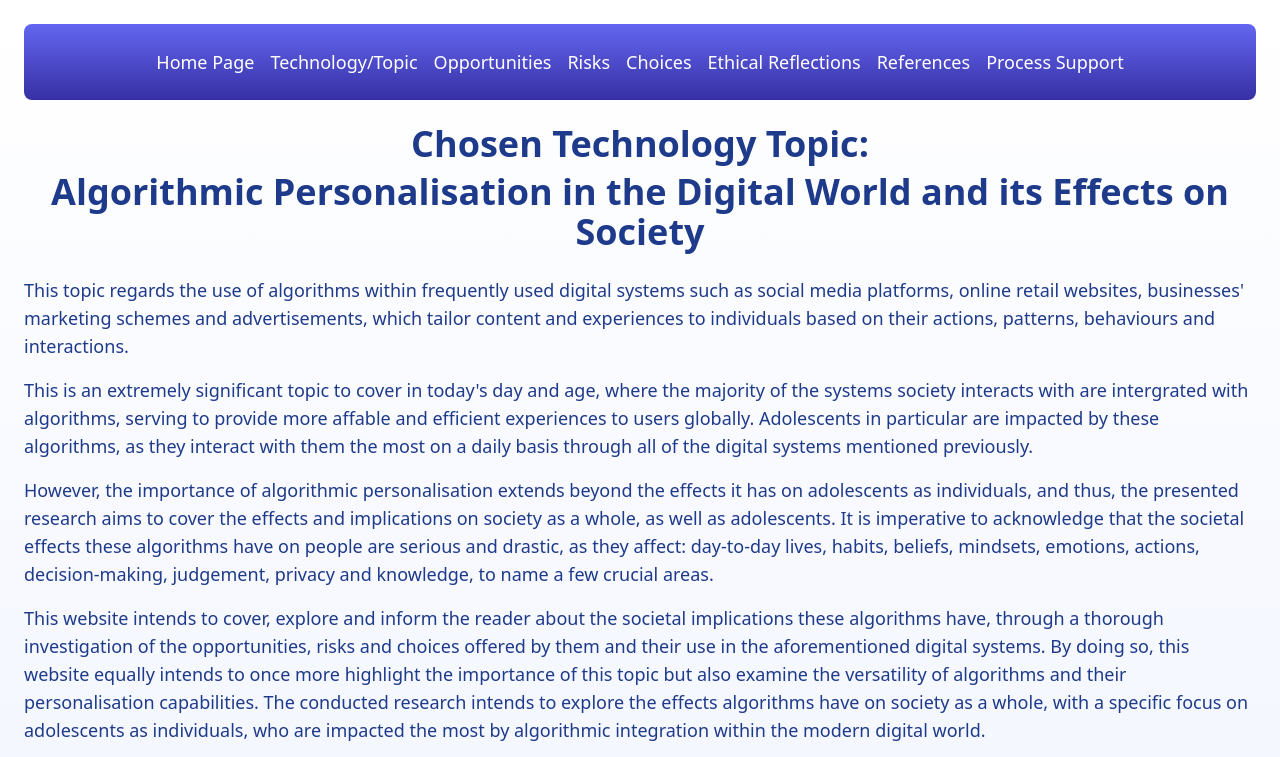
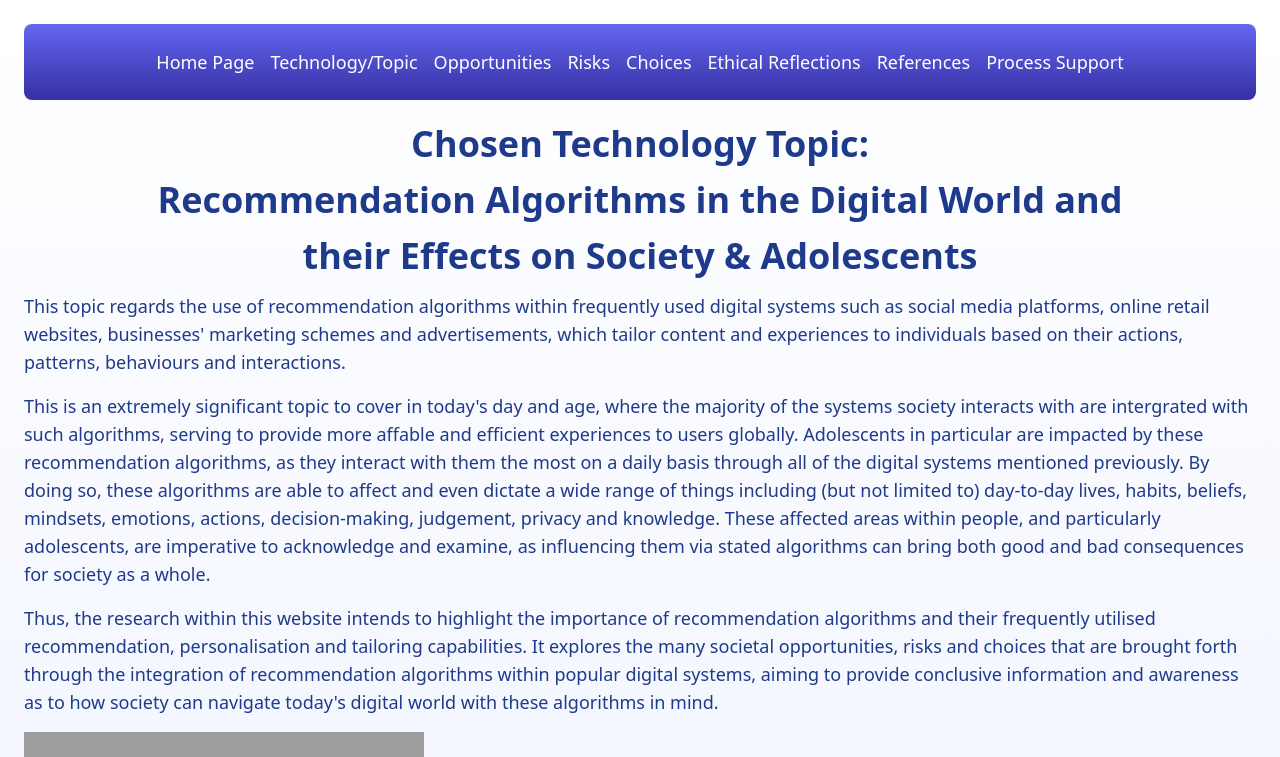
Before and after one commit to as178/COMP501-Group-54, a plain HTML site: page misc/topic.html in a window 1280 px wide. Shown: the top 757 px of the page. Drawn offline with nearby package versions, Linux system fonts and the light colour scheme; grey boxes are pictures that could not be loaded.

Commit message:
finalisation of the home, topic and process support pages

```diff
--- a/misc/topic.html
+++ b/misc/topic.html
@@ -38,40 +38,38 @@
     </ul>
 
     <!-- Main content -->
-    <h1 class="text-4xl font-bold mb-2 text-center">Chosen Technology Topic:</h1>
+    <h1 class="text-4xl font-bold mb-4 text-center">Chosen Technology Topic:</h1>
 
-    <h1 class="text-4xl font-bold mb-6 text-center">Algorithmic Personalisation in the Digital World and its Effects on
-      Society</h1>
+    <h1 class="text-4xl font-bold mb-4 text-center">
+      Recommendation Algorithms in the Digital World and
+    </h1>
+    <h1 class="text-4xl font-bold mb-4 text-center">
+      their Effects on Society & Adolescents
+    </h1>
 
     <p class="text-lg mb-4">
-      This topic regards the use of algorithms within frequently used digital systems such as social media platforms,
-      online retail websites, businesses' marketing schemes and advertisements, which tailor content and experiences to
-      individuals based on their actions, patterns, behaviours and interactions.
+      This topic regards the use of recommendation algorithms within frequently used digital systems such as social
+      media platforms, online retail websites, businesses' marketing schemes and advertisements, which tailor content
+      and experiences to individuals based on their actions, patterns, behaviours and interactions.
     </p>
 
     <p class="text-lg mb-4">
       This is an extremely significant topic to cover in today's day and age, where the majority of the systems society
-      interacts with are intergrated with algorithms, serving to provide more affable and efficient experiences to users
-      globally. Adolescents in particular are impacted by these algorithms, as they interact with them the most on a
-      daily basis through all of the digital systems mentioned previously.
+      interacts with are intergrated with such algorithms, serving to provide more affable and efficient experiences to
+      users globally. Adolescents in particular are impacted by these recommendation algorithms, as they interact with
+      them the most on a daily basis through all of the digital systems mentioned previously. By doing so, these
+      algorithms are able to affect and even dictate a wide range of things including (but not limited to) day-to-day
+      lives, habits, beliefs, mindsets, emotions, actions, decision-making, judgement, privacy and knowledge. These
+      affected areas within people, and particularly adolescents, are imperative to acknowledge and examine, as
+      influencing them via stated algorithms can bring both good and bad consequences for society as a whole.
     </p>
 
     <p class="text-lg mb-4">
-      However, the importance of algorithmic personalisation extends beyond the effects it has on adolescents as
-      individuals, and thus, the presented research aims to cover the effects and implications on society as a whole, as
-      well as adolescents. It is imperative to acknowledge that the societal effects these algorithms have on people are
-      serious and drastic, as they affect: day-to-day lives, habits, beliefs, mindsets, emotions, actions,
-      decision-making, judgement, privacy and knowledge, to name a few crucial areas.
-    </p>
-
-    <p class="text-lg mb-4">
-      This website intends to cover, explore and inform the reader about the societal implications
-      these algorithms have, through a thorough investigation of the opportunities, risks and choices offered by them
-      and their use in the aforementioned digital systems. By doing so, this website equally intends to once more
-      highlight the importance of this topic but also examine the versatility of algorithms and their personalisation
-      capabilities. The conducted research intends to explore the effects algorithms have on society as a whole,
-      with a specific focus on adolescents as individuals, who are impacted the most by algorithmic integration within
-      the modern digital world.
+      Thus, the research within this website intends to highlight the importance of recommendation algorithms and
+      their frequently utilised recommendation, personalisation and tailoring capabilities. It explores the many
+      societal opportunities, risks and choices that are brought forth through the integration of recommendation
+      algorithms within popular digital systems, aiming to provide conclusive information and awareness as to how
+      society can navigate today's digital world with these algorithms in mind.
     </p>
 
     <img src="../images/topic_page.jpg">
```
Also changed, not shown: index.html (+10 -9 lines), misc/meetings.html (+7 -2 lines), misc/portfolio.html (+2 -2 lines), misc/proposal.html (+18 -18 lines), 2 other files.
